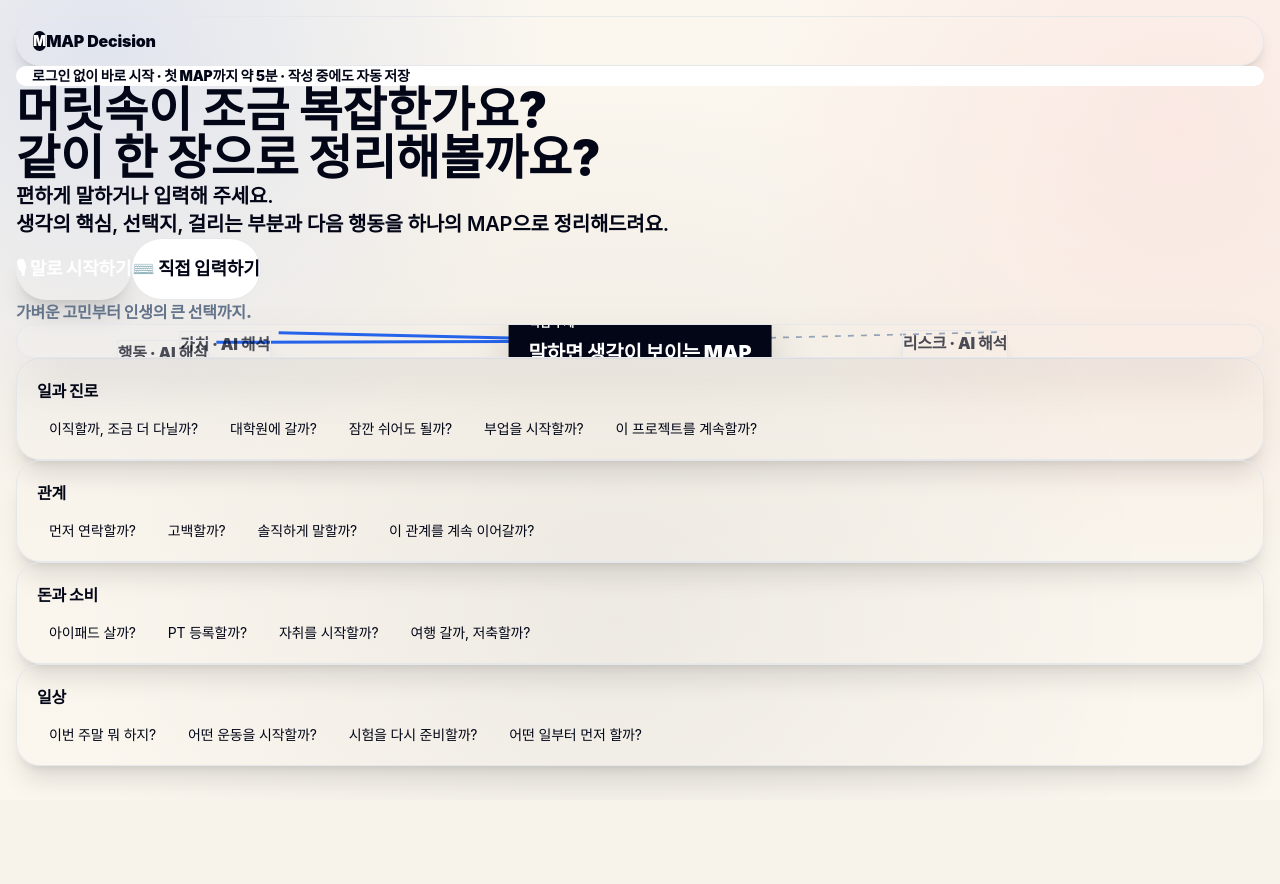
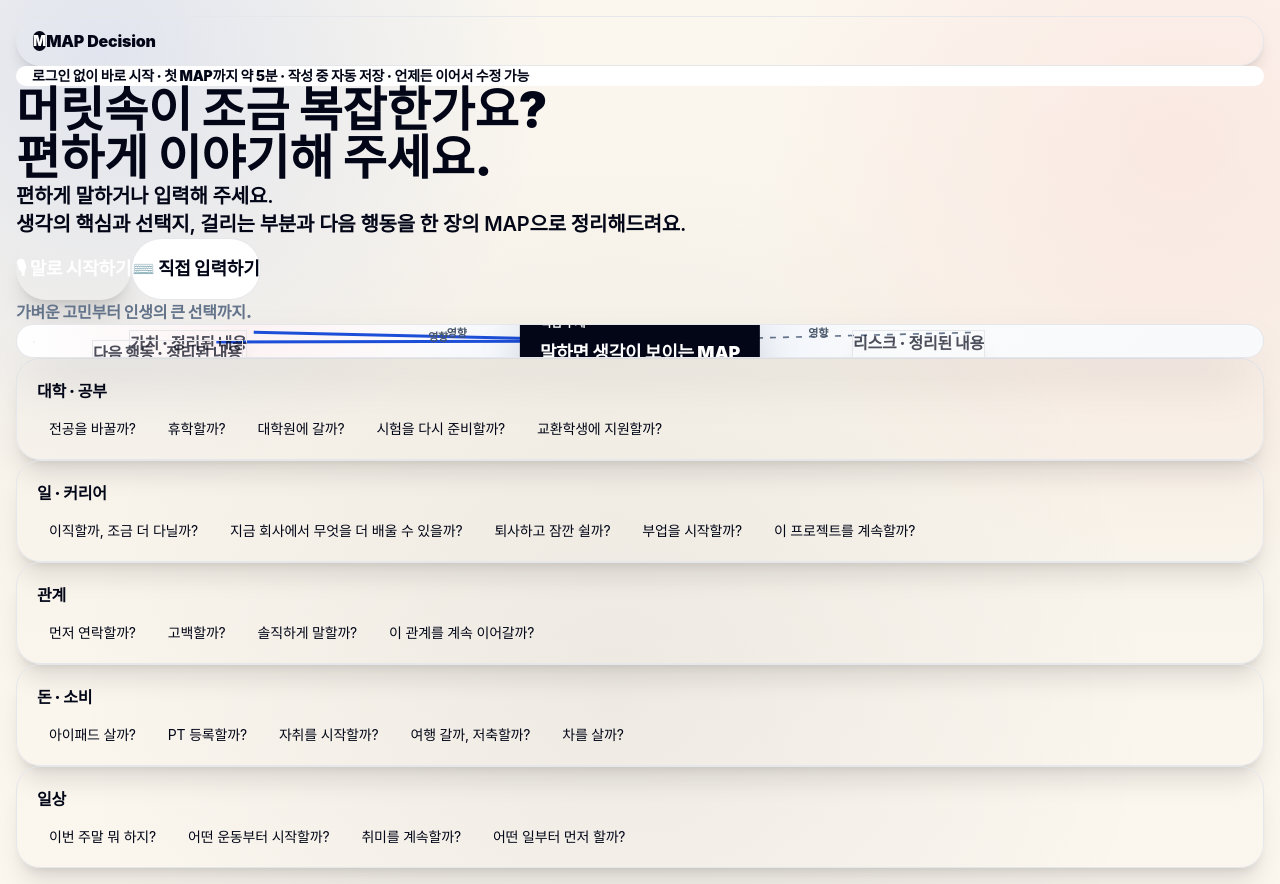
Before and after one commit to kwakhaeyong/map-mvp, a Next.js app: page / in a window 1280 px wide. Before the commit the page ends 800 px from the top, so only its background shows below. Built offline with nearby package versions, Linux system fonts and the light colour scheme.

Commit message:
Implement voice-first MAP Decision product strategy

```diff
--- a/src/map-decision-v1/components/Landing.tsx
+++ b/src/map-decision-v1/components/Landing.tsx
@@ -15,9 +15,10 @@ export function Landing({ hasDraft, onStart, onResume }: { hasDraft: boolean; on
       </header>
       <section className="mx-auto grid max-w-7xl items-center gap-10 py-12 lg:grid-cols-[0.9fr_1.1fr] lg:py-20">
         <div>
-          <p className="inline-flex rounded-full bg-white px-4 py-2 text-sm font-black text-blue-700 shadow-sm">로그인 없이 바로 시작 · 첫 MAP까지 약 5분 · 작성 중에도 자동 저장</p>
-          <h1 className="mt-6 whitespace-pre-line text-5xl font-black leading-[1.08] tracking-[-0.045em] sm:text-7xl">머릿속이 조금 복잡한가요?{`\n`}같이 한 장으로 정리해볼까요?</h1>
-          <p className="mt-6 max-w-2xl whitespace-pre-line text-xl font-semibold leading-9 text-slate-600">편하게 말하거나 입력해 주세요.{`\n`}생각의 핵심, 선택지, 걸리는 부분과 다음 행동을 하나의 MAP으로 정리해드려요.</p>
+          <p className="inline-flex rounded-full bg-white px-4 py-2 text-sm font-black text-blue-700 shadow-sm">로그인 없이 바로 시작 · 첫 MAP까지 약 5분 · 작성 중 자동 저장 · 언제든 이어서 수정 가능</p>
+          <h1 className="mt-6 whitespace-pre-line text-5xl font-black leading-[1.08] tracking-[-0.045em] sm:text-7xl">머릿속이 조금 복잡한가요?{`\n`}편하게 이야기해 주세요.</h1>
+          <p className="mt-6 max-w-2xl whitespace-pre-line text-xl font-semibold leading-9 text-slate-600">편하게 말하거나 입력해 주세요.{`\n`}생각의 핵심과 선택지, 걸리는 부분과 다음 행동을
+한 장의 MAP으로 정리해드려요.</p>
           <div className="mt-8 flex flex-col gap-3 sm:flex-row">
             <button className="rounded-full bg-blue-700 px-8 py-4 text-lg font-black text-white shadow-xl shadow-blue-200" onClick={() => onStart()}>🎙 말로 시작하기</button>
             <button className="rounded-full border border-slate-200 bg-white px-8 py-4 text-lg font-black" onClick={() => onStart()}>⌨️ 직접 입력하기</button>
@@ -27,7 +28,7 @@ export function Landing({ hasDraft, onStart, onResume }: { hasDraft: boolean; on
         <MapCanvas session={createSession("말하면 생각이 보이는 MAP")} sample />
       </section>
       <section className="mx-auto max-w-7xl pb-16">
-        <div className="grid gap-4 md:grid-cols-4">
+        <div className="grid gap-4 md:grid-cols-2 xl:grid-cols-5">
           {topicGroups.map(({ group, items }) => (
             <article key={group} className="rounded-[1.5rem] border border-white bg-white/80 p-5 shadow-xl shadow-slate-200/60">
               <h2 className="font-black text-blue-700">{group}</h2>
--- a/src/map-decision-v1/components/MapCanvas.tsx
+++ b/src/map-decision-v1/components/MapCanvas.tsx
@@ -4,37 +4,46 @@ function cx(...classes: Array<string | false | null | undefined>) { return class
 function shorten(text: string, length = 58) { return text.trim().length > length ? `${text.trim().slice(0, length)}…` : text.trim(); }
 
 const nodeClass: Record<NodeKind, string> = {
-  topic: "bg-slate-950 text-white border-slate-950", trigger: "bg-amber-50 text-amber-950 border-amber-200", emotion: "bg-rose-50 text-rose-950 border-rose-200", person: "bg-violet-50 text-violet-950 border-violet-200", value: "bg-blue-50 text-blue-950 border-blue-200", reason: "bg-sky-50 text-sky-950 border-sky-200", constraint: "bg-orange-50 text-orange-950 border-orange-200", option: "bg-emerald-50 text-emerald-950 border-emerald-200", benefit: "bg-teal-50 text-teal-950 border-teal-200", risk: "bg-red-50 text-red-950 border-red-200", missing: "bg-stone-50 text-stone-950 border-dashed border-stone-300", direction: "bg-indigo-50 text-indigo-950 border-indigo-200", action: "bg-lime-50 text-lime-950 border-lime-200", correction: "bg-fuchsia-50 text-fuchsia-950 border-fuchsia-200",
+  topic: "bg-slate-950 text-white border-slate-950", trigger: "bg-amber-50 text-amber-950 border-amber-200", fact: "bg-white text-slate-950 border-slate-200", emotion: "bg-rose-50 text-rose-950 border-rose-200", person: "bg-violet-50 text-violet-950 border-violet-200", value: "bg-blue-50 text-blue-950 border-blue-200", reason: "bg-sky-50 text-sky-950 border-sky-200", constraint: "bg-orange-50 text-orange-950 border-orange-200", option: "bg-emerald-50 text-emerald-950 border-emerald-200", benefit: "bg-teal-50 text-teal-950 border-teal-200", risk: "bg-red-50 text-red-950 border-red-200", missing: "bg-stone-50 text-stone-950 border-dashed border-stone-300", direction: "bg-indigo-50 text-indigo-950 border-indigo-200", action: "bg-lime-50 text-lime-950 border-lime-200", correction: "bg-fuchsia-50 text-fuchsia-950 border-fuchsia-200",
 };
 
 const sampleNodes: MapNode[] = [
   { id: "sample-value", kind: "value", label: "가치", text: "중요한 기준", confidence: "ai", createdAt: "" },
   { id: "sample-risk", kind: "risk", label: "리스크", text: "걸리는 부분", confidence: "ai", createdAt: "" },
-  { id: "sample-action", kind: "action", label: "행동", text: "24시간 첫 행동", confidence: "ai", createdAt: "" },
+  { id: "sample-action", kind: "action", label: "다음 행동", text: "24시간 첫 행동", confidence: "ai", createdAt: "" },
 ];
 
-export function MapCanvas({ session, sample = false, className }: { session: MapSession; sample?: boolean; className?: string }) {
+const positions = [[9,16],[67,16],[6,46],[69,46],[14,74],[62,74],[39,7],[39,84]];
+
+export function MapCanvas({ session, sample = false, className, compact = false }: { session: MapSession; sample?: boolean; className?: string; compact?: boolean }) {
   const nodes = sample ? [...session.nodes, ...sampleNodes] : session.nodes;
   const center = nodes.find((node) => node.kind === "topic") || nodes[0];
-  const outer = nodes.filter((node) => node.id !== center?.id).slice(0, 8);
-  const positions = [[13,18],[71,16],[8,48],[72,48],[18,76],[64,76],[41,9],[42,84]];
+  const outer = nodes.filter((node) => node.id !== center?.id).slice(0, compact ? 4 : 8);
 
   return (
-    <section className={cx("relative min-h-[28rem] overflow-hidden rounded-[2rem] border border-white bg-white/85 p-4 shadow-2xl shadow-slate-200/70", className)} aria-label="실시간 생각 MAP">
-      <div className="absolute inset-6 rounded-[1.5rem] border border-dashed border-slate-200" />
+    <section className={cx("thinking-map relative overflow-hidden rounded-[2rem] border border-white bg-white/85 p-4 shadow-2xl shadow-slate-200/70", compact ? "min-h-[18rem]" : "min-h-[28rem]", className)} aria-label="실시간 생각 MAP">
+      <div className="absolute inset-5 rounded-[1.5rem] border border-dashed border-slate-200" />
       <svg className="absolute inset-0 h-full w-full" aria-label="MAP 관계선">
-        {outer.map((node, index) => (
-          <line key={node.id} x1="50%" y1="50%" x2={`${positions[index][0] + 8}%`} y2={`${positions[index][1] + 6}%`} stroke={node.kind === "risk" || node.kind === "missing" ? "#94a3b8" : "#2563eb"} strokeWidth={node.kind === "value" || node.kind === "action" ? 3 : 1.7} strokeDasharray={node.kind === "risk" || node.kind === "missing" ? "6 7" : ""} />
-        ))}
+        {outer.map((node, index) => {
+          const relation = session.relations.find((item) => item.to === node.id);
+          const important = relation?.strength === "accent" || node.kind === "value" || node.kind === "action";
+          const uncertain = relation?.strength === "dotted" || node.kind === "risk" || node.kind === "missing";
+          return (
+            <g key={node.id}>
+              <line x1="50%" y1="50%" x2={`${positions[index][0] + 10}%`} y2={`${positions[index][1] + 7}%`} stroke={uncertain ? "#64748b" : "#1d4ed8"} strokeWidth={important ? 3 : 1.7} strokeDasharray={uncertain ? "6 7" : ""} />
+              {!compact ? <text x={`${(50 + positions[index][0] + 10) / 2}%`} y={`${(50 + positions[index][1] + 7) / 2}%`} fill="#475569" fontSize="11" fontWeight="800">{relation?.kind || "영향"}</text> : null}
+            </g>
+          );
+        })}
       </svg>
-      <article className="absolute left-1/2 top-1/2 z-10 w-[72%] max-w-[20rem] -translate-x-1/2 -translate-y-1/2 rounded-[1.5rem] bg-slate-950 p-5 text-white shadow-2xl">
+      <article className="absolute left-1/2 top-1/2 z-10 w-[68%] max-w-[19rem] -translate-x-1/2 -translate-y-1/2 rounded-[1.5rem] bg-slate-950 p-5 text-white shadow-2xl">
         <p className="text-xs font-black text-blue-200">핵심 주제</p>
-        <h3 className="mt-2 text-xl font-black leading-snug">{center ? shorten(center.text, 76) : "첫 이야기를 하면 중심 노드가 생겨요"}</h3>
+        <h3 className="mt-2 text-lg font-black leading-snug sm:text-xl">{center ? shorten(center.text, 76) : "첫 이야기를 하면 중심 노드가 생겨요"}</h3>
       </article>
       {outer.map((node, index) => (
-        <article key={node.id} className={cx("absolute z-20 w-[12.25rem] rounded-2xl border p-3 shadow-xl transition", nodeClass[node.kind])} style={{ left: `${positions[index][0]}%`, top: `${positions[index][1]}%` }}>
-          <p className="text-[0.68rem] font-black opacity-70">{node.label} · {node.confidence === "confirmed" ? "확인됨" : node.confidence === "user" ? "직접 말함" : "AI 해석"}</p>
-          <p className="mt-1 text-sm font-black leading-5">{shorten(node.text)}</p>
+        <article key={node.id} className={cx("absolute z-20 w-[9.4rem] rounded-2xl border p-3 shadow-xl transition sm:w-[12.25rem]", nodeClass[node.kind])} style={{ left: `${positions[index][0]}%`, top: `${positions[index][1]}%` }}>
+          <p className="text-[0.66rem] font-black opacity-70">{node.label} · {node.confidence === "confirmed" ? "확인됨" : node.confidence === "user" ? "직접 말함" : "정리된 내용"}</p>
+          <p className="mt-1 text-xs font-black leading-5 sm:text-sm">{shorten(node.text, compact ? 38 : 58)}</p>
         </article>
       ))}
     </section>
--- a/src/map-decision-v1/engine/local-conversation-provider.ts
+++ b/src/map-decision-v1/engine/local-conversation-provider.ts
@@ -9,6 +9,7 @@ function truncate(text: string, length = 54) {
 const followUps: Record<NodeKind, string> = {
   topic: "그 생각이 요즘 특히 커진 계기는 무엇에 가까워요?",
   trigger: "그 안에서 마음을 가장 흔드는 감정은 무엇인가요?",
+  fact: "확인된 사실과 아직 추측인 부분을 나눠보면 무엇이 남나요?",
   emotion: "그 감정 뒤에 지키고 싶은 기준이나 가치가 있다면 뭐라고 느껴져요?",
   value: "그 기준을 놓고 보면 현실적으로 가능한 선택지는 어떤 것들이 있나요?",
   reason: "반대로 이 선택을 어렵게 만드는 제약이나 조건은 무엇인가요?",
--- a/src/map-decision-v1/engine/session.ts
+++ b/src/map-decision-v1/engine/session.ts
@@ -32,5 +32,5 @@ export function createLandingSession(): MapSession {
 
 export function isValidSession(value: unknown): value is MapSession {
   const session = value as MapSession;
-  return Boolean(session && session.version === SCHEMA_VERSION && Array.isArray(session.messages) && Array.isArray(session.nodes) && Array.isArray(session.relations) && typeof session.stage === "string");
+  return Boolean(session && Array.isArray(session.messages) && Array.isArray(session.nodes) && Array.isArray(session.relations) && typeof session.stage === "string");
 }
--- a/src/map-decision-v1/engine/thinking-extractor.ts
+++ b/src/map-decision-v1/engine/thinking-extractor.ts
@@ -2,12 +2,13 @@ import { MapNode, MapRelation, MapSession, NodeKind, RelationKind } from "../typ
 import { createId, now } from "./session";
 
 export const nodeLabels: Record<NodeKind, string> = {
-  topic: "핵심 주제", trigger: "계기", emotion: "감정", person: "사람", value: "가치", reason: "이유", constraint: "제약", option: "선택지", benefit: "장점", risk: "리스크", missing: "확인할 정보", direction: "방향", action: "행동", correction: "수정된 이해",
+  topic: "핵심 주제", trigger: "계기", fact: "사실", emotion: "감정", person: "사람", value: "가치", reason: "이유", constraint: "제약", option: "선택지", benefit: "장점", risk: "리스크", missing: "확인할 정보", direction: "방향", action: "행동", correction: "수정된 이해",
 };
 
 export function inferNodeKind(text: string, existing: MapNode[]): NodeKind {
   const normalized = text.toLowerCase();
   if (!existing.some((node) => node.kind === "topic")) return "topic";
+  if (/회사|학교|기간|월급|비용|성적|조건|상황|현재|이미/.test(normalized)) return "fact";
   if (/불안|걱정|답답|좋|싫|무섭|기대|아쉽|후회|편해|힘들|설레|지침/.test(normalized)) return "emotion";
   if (/성장|자유|안정|돈|시간|관계|건강|경험|커리어|가치|배움|자율/.test(normalized)) return "value";
   if (/선택|방법|하거나|또는|갈까|살까|할까|남|옮|시작|유학|여행|자취|고백/.test(normalized)) return "option";
--- a/src/map-decision-v1/engine/topics.ts
+++ b/src/map-decision-v1/engine/topics.ts
@@ -1,6 +1,7 @@
 export const topicGroups = [
-  { group: "일과 진로", items: ["이직할까, 조금 더 다닐까?", "대학원에 갈까?", "잠깐 쉬어도 될까?", "부업을 시작할까?", "이 프로젝트를 계속할까?"] },
+  { group: "대학 · 공부", items: ["전공을 바꿀까?", "휴학할까?", "대학원에 갈까?", "시험을 다시 준비할까?", "교환학생에 지원할까?"] },
+  { group: "일 · 커리어", items: ["이직할까, 조금 더 다닐까?", "지금 회사에서 무엇을 더 배울 수 있을까?", "퇴사하고 잠깐 쉴까?", "부업을 시작할까?", "이 프로젝트를 계속할까?"] },
   { group: "관계", items: ["먼저 연락할까?", "고백할까?", "솔직하게 말할까?", "이 관계를 계속 이어갈까?"] },
-  { group: "돈과 소비", items: ["아이패드 살까?", "PT 등록할까?", "자취를 시작할까?", "여행 갈까, 저축할까?"] },
-  { group: "일상", items: ["이번 주말 뭐 하지?", "어떤 운동을 시작할까?", "시험을 다시 준비할까?", "어떤 일부터 먼저 할까?"] },
+  { group: "돈 · 소비", items: ["아이패드 살까?", "PT 등록할까?", "자취를 시작할까?", "여행 갈까, 저축할까?", "차를 살까?"] },
+  { group: "일상", items: ["이번 주말 뭐 하지?", "어떤 운동부터 시작할까?", "취미를 계속할까?", "어떤 일부터 먼저 할까?"] },
 ] as const;
--- a/src/map-decision-v1/storage/session-storage.ts
+++ b/src/map-decision-v1/storage/session-storage.ts
@@ -1,5 +1,22 @@
-import { MapSession, STORAGE_KEY } from "../types";
-import { isValidSession } from "../engine/session";
+import { MapSession, SCHEMA_VERSION, STORAGE_KEY } from "../types";
+import { isValidSession, now } from "../engine/session";
+
+function migrateSession(value: unknown): MapSession | null {
+  const candidate = value as Partial<MapSession> | null;
+  if (!candidate || !Array.isArray(candidate.messages) || !Array.isArray(candidate.nodes)) return null;
+  return {
+    version: SCHEMA_VERSION,
+    stage: candidate.stage === "result" ? "result" : candidate.stage === "landing" ? "landing" : "conversation",
+    selectedTopic: candidate.selectedTopic,
+    preferredMapType: candidate.preferredMapType === "decision" ? "decision" : "thinking",
+    messages: candidate.messages,
+    nodes: candidate.nodes,
+    relations: Array.isArray(candidate.relations) ? candidate.relations : [],
+    checkpointStatus: candidate.checkpointStatus,
+    startedAt: candidate.startedAt || now(),
+    updatedAt: now(),
+  };
+}
 
 export function loadSession(): MapSession | null {
   try {
@@ -7,6 +24,11 @@ export function loadSession(): MapSession | null {
     if (!raw) return null;
     const parsed = JSON.parse(raw) as unknown;
     if (isValidSession(parsed)) return parsed;
+    const migrated = migrateSession(parsed);
+    if (migrated) {
+      saveSession(migrated);
+      return migrated;
+    }
     window.localStorage.removeItem(STORAGE_KEY);
     return null;
   } catch {
@@ -16,7 +38,7 @@ export function loadSession(): MapSession | null {
 }
 
 export function saveSession(session: MapSession) {
-  window.localStorage.setItem(STORAGE_KEY, JSON.stringify(session));
+  window.localStorage.setItem(STORAGE_KEY, JSON.stringify({ ...session, version: SCHEMA_VERSION }));
 }
 
 export function clearSession() {
--- a/src/map-decision-v1/types/index.ts
+++ b/src/map-decision-v1/types/index.ts
@@ -1,11 +1,11 @@
-export const SCHEMA_VERSION = 1;
+export const SCHEMA_VERSION = 2;
 export const STORAGE_KEY = "map-decision-v1-session";
 
 export type Role = "ai" | "user";
-export type MapOutputType = "thinking" | "decision" | "execution" | "priority" | "comparison" | "career" | "patientJourney" | "handover";
+export type MapOutputType = "thinking" | "decision" | "execution" | "priority" | "comparison" | "career" | "process" | "patientJourney" | "handover";
 export type SessionStage = "landing" | "conversation" | "result";
 export type Confidence = "user" | "ai" | "confirmed";
-export type NodeKind = "topic" | "trigger" | "emotion" | "person" | "value" | "reason" | "constraint" | "option" | "benefit" | "risk" | "missing" | "direction" | "action" | "correction";
+export type NodeKind = "topic" | "trigger" | "fact" | "emotion" | "person" | "value" | "reason" | "constraint" | "option" | "benefit" | "risk" | "missing" | "direction" | "action" | "correction";
 export type RelationKind = "원인" | "영향" | "충돌" | "대안" | "장점" | "리스크" | "확인 필요" | "다음 행동";
 
 export type Message = { id: string; role: Role; text: string; timestamp: string; checkpoint?: boolean; provider?: "local" | "api" };
@@ -29,6 +29,8 @@ export type ConversationProvider = {
   nextReply(session: MapSession, latestUserText: string): Message;
 };
 
+export type VoiceProvider = { id: "webSpeech" | "openaiRealtime" | "whisper" | "geminiLive" | "custom"; label: string; configured: boolean; }
+
 export type VoiceProviderState = {
   supported: boolean;
   listening: boolean;
```
Also changed, not shown: src/map-decision-v1/components/Conversation.tsx (+11 -2 lines), src/map-decision-v1/components/Result.tsx (+10 -5 lines), src/map-decision-v1/engine/integration-providers.ts (added, +45 -0 lines), 1 other file (tests, documents, lock files or other folders).
